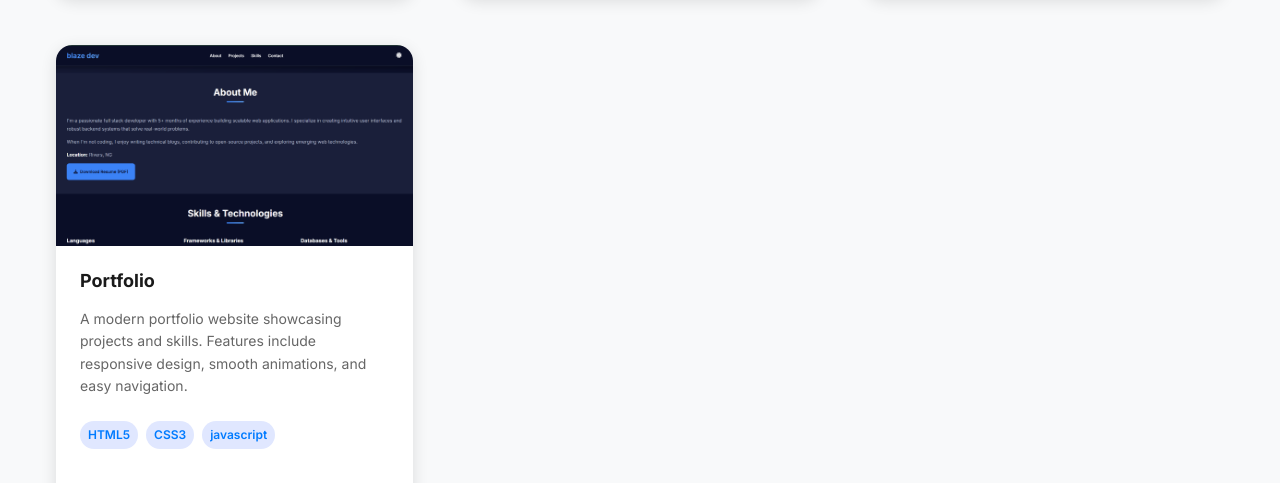
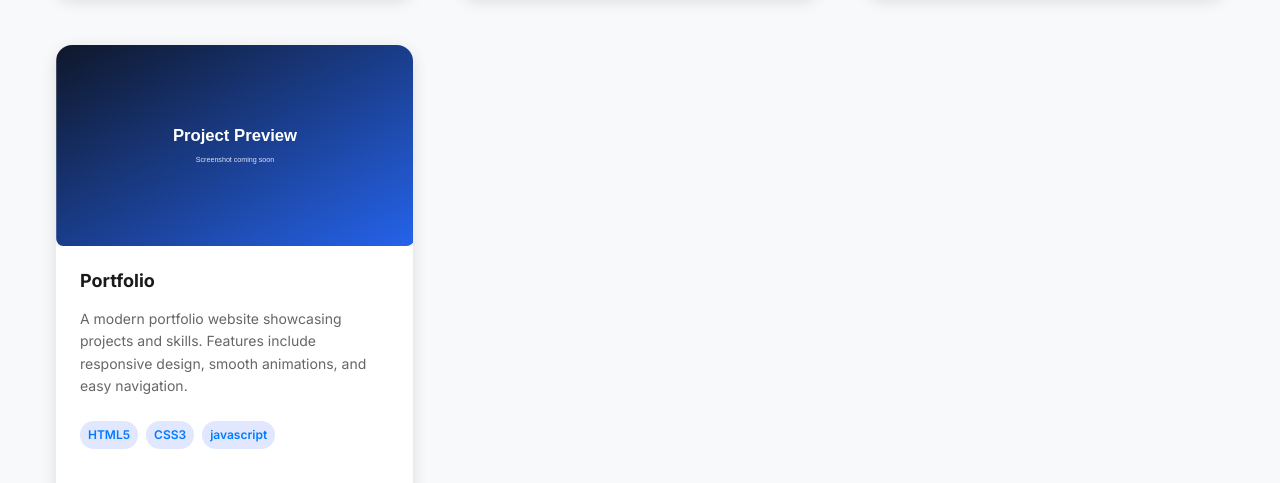
Before and after one commit to blaze910/My-Portfolio, a plain HTML site: page index.html in a window 1280 px wide. Shown: the part 2570-3053 px from the top of the page. Drawn offline with Linux system fonts and the light colour scheme.

Commit message:
update portfolio website

```diff
--- a/css/style.css
+++ b/css/style.css
@@ -327,8 +327,8 @@ section {
 }
 
 .profile-image {
-    width: 200px;
-    height: 200px;
+    width: 300px;
+    height: 300px;
     border-radius: 50%;
     border: 4px solid var(--accent-primary);
     box-shadow: var(--shadow-lg);
--- a/data/projects.json
+++ b/data/projects.json
@@ -6,7 +6,7 @@
         "tech": ["Next.js"],
         "screenshot": "assets/images/projects/task-tracker.jpg",
         "githubUrl": "https://github.com/blaze910/Task-Tracker",
-        "liveDemoUrl": "https://task-tracker-git-vercel-react-s-56ddbe-blazes-projects-38905151.vercel.app/"
+        "liveDemoUrl": "https://task-tracker-nine-zeta.vercel.app/"
     },
     {
         "id": 2,
@@ -32,7 +32,7 @@
         "description": "A modern portfolio website showcasing projects and skills. Features include responsive design, smooth animations, and easy navigation.",
         "tech": ["HTML5", "CSS3", "javascript"],
         "screenshot": "assets/images/projects/portfolio-website.jpg",
-        "githubUrl": "https://github.com/blaze910/My-Portfolio",
+        "githubUrl": "https://github.com/yourusername/portfolio-website",
         "liveDemoUrl": "https://portfolio-website-demo.example.com"
     }
 
--- a/js/script.js
+++ b/js/script.js
@@ -302,7 +302,7 @@ function createProjectCard(project) {
                     <i class="fas fa-external-link-alt"></i> Live Demo
                 </a>` : `
                 <span class="btn btn-primary btn-disabled" aria-disabled="true">
-                    <i class="fas fa-clock"></i> Coming Soon
+                    <i class="fas fa-clock"></i> Coming Soon!
                 </span>`}
             </div>
         </div>
```
Also changed, not shown: assets/images/projects/portfolio-website.jpg (deleted).
